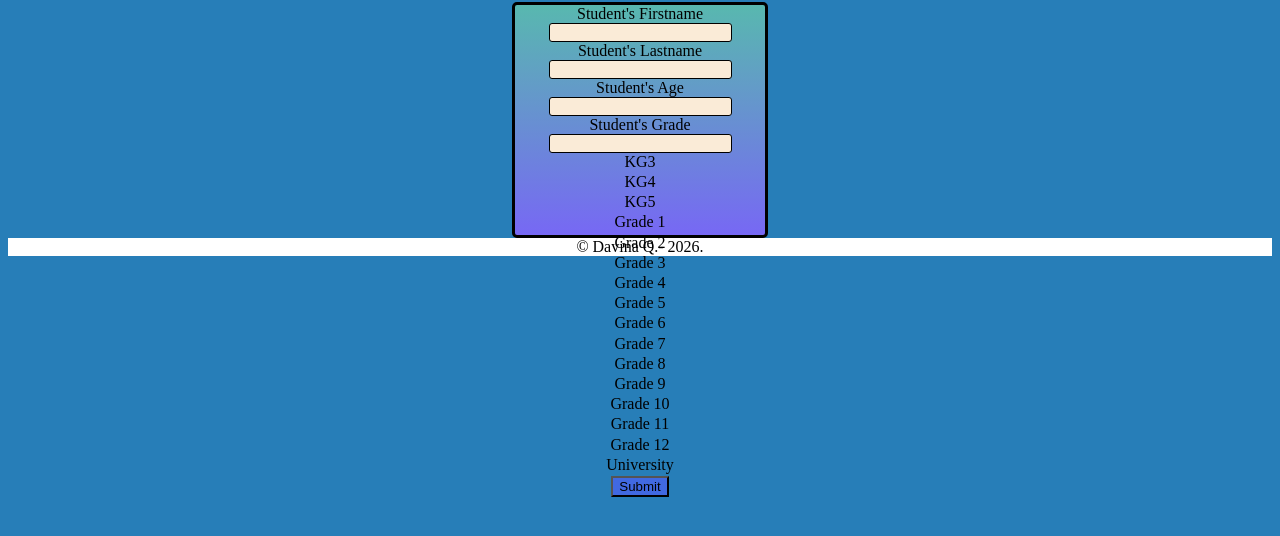
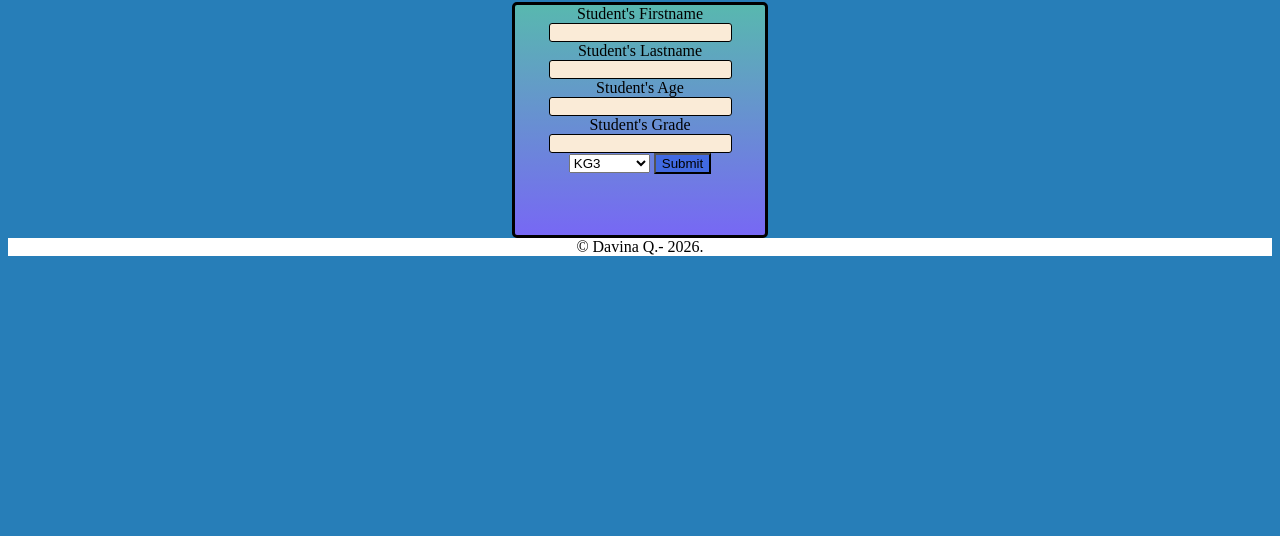
Before and after one commit to SILVERKNIGHT176/calc, a plain HTML site: page index.html in a window 1280 px wide. Shown: the part 78-614 px from the top of the page. Drawn offline with Linux system fonts and the light colour scheme.

Commit message:
git push

```diff
--- a/index.html
+++ b/index.html
@@ -18,6 +18,7 @@
         <input type="text" id="age" required><br>
          <label for="grade">Student's Grade</label>
         <input type="text" id="grade"required><br>
+        <select name="Grade" id="">
         <option value="text">KG3</option>
         <option value="text">KG4</option>
         <option value="text">KG5</option>
@@ -34,6 +35,7 @@
         <option value="text">Grade 11</option>
         <option value="text">Grade 12</option>
         <option value="text">University</option>
+        </select>
         <button onclick="portal()" type="button">Submit</button>
     </div>
     </form>
```
